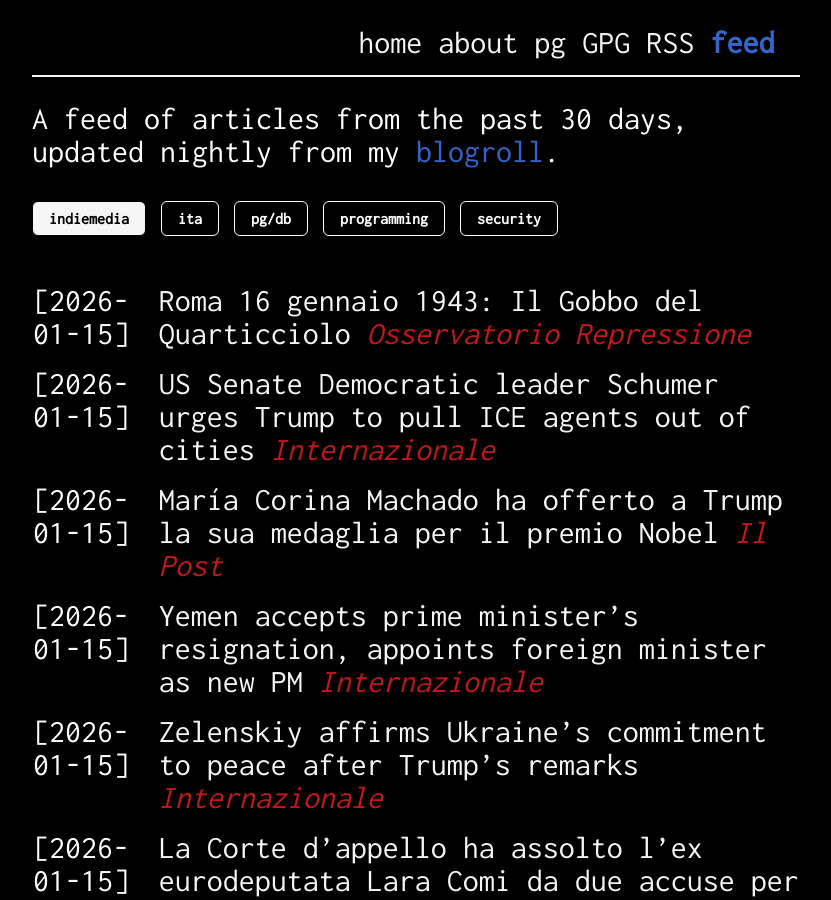
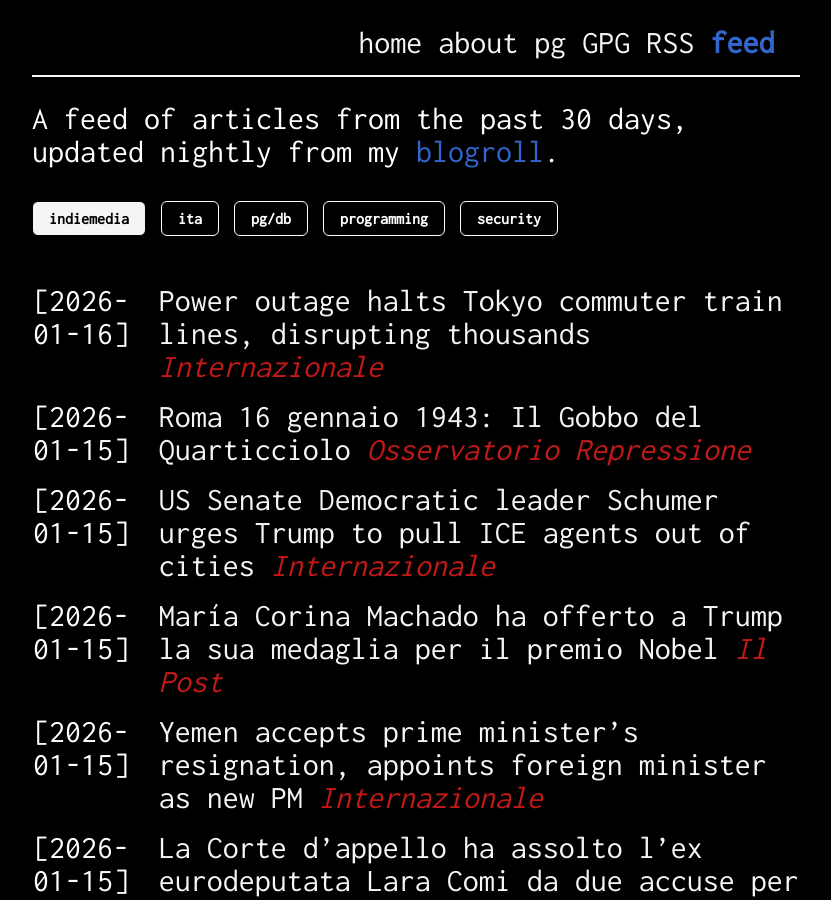
Before and after one commit to giulianopz/giulianopz.github.io, a Jekyll site: the page built from feed.html, in a window 1280 px wide and 900 px high. Shown: the whole window, without its empty margins (224-1055 px from the left). Built offline with Jekyll 4.4.1, drawn with Linux system fonts in a browser that asks for light colours; nearby versions of some CDN libraries; some of the changed lines change nothing that is shown.

Commit message:
chore: update feed.yaml

```diff
--- a/_data/feed.yaml
+++ b/_data/feed.yaml
@@ -1,4 +1,8 @@
 indiemedia:
+    - blogName: Internazionale
+      title: Power outage halts Tokyo commuter train lines, disrupting thousands
+      url: https://www.internazionale.it/ultime-notizie-reuters/2026/01/16/power-outage-halts-tokyo-commuter-train-lines-disrupting-thousands
+      published: 2026-01-16T00:00:32Z
     - blogName: Osservatorio Repressione
       title: 'Roma 16 gennaio 1943: Il Gobbo del Quarticciolo'
       url: https://www.osservatoriorepressione.info/roma-16-gennaio-1943-gobbo-del-quarticciolo/
@@ -15,10 +19,6 @@
       title: Yemen accepts prime minister’s resignation, appoints foreign minister as new PM
       url: https://www.internazionale.it/ultime-notizie-reuters/2026/01/15/yemen-accepts-prime-minister-s-resignation-appoints-foreign-minister-as-new-pm
       published: 2026-01-15T20:34:54Z
-    - blogName: Internazionale
-      title: Zelenskiy affirms Ukraine’s commitment to peace after Trump’s remarks
-      url: https://www.internazionale.it/ultime-notizie-reuters/2026/01/15/zelenskiy-affirms-ukraine-s-commitment-to-peace-after-trump-s-remarks
-      published: 2026-01-15T20:17:03Z
     - blogName: Il Post
       title: La Corte d’appello ha assolto l’ex eurodeputata Lara Comi da due accuse per truffa e corruzione e ha confermato un’altra condanna
       url: https://www.ilpost.it/2026/01/15/sentenza-appello-lara-comi-truffa-corruzione/
@@ -160,6 +160,10 @@
       title: “Perché al massimo si muore”. Parlando di montagna con Tona Sironi
       url: https://www.snaporaz.online/perche-al-massimo-si-muore-parlando-di-montagna-con-tona-sironi/
       published: 2026-01-15T23:10:12Z
+    - blogName: Ippolita
+      title: Cura di sé e vita non dissimulata – articolo per GATE – portale dell’unione buddhista italiana
+      url: https://www.ippolita.net/cura-di-se-e-vita-non-dissimulata-articolo-per-gate-portale-dellunione-buddhista-italiana/
+      published: 2026-01-15T21:39:11Z
     - blogName: Paolo Nori
       title: Turné
       url: https://www.paolonori.it/turne/
@@ -442,10 +446,6 @@
       published: 2026-01-07T13:47:23Z
     - blogName: Ippolita
       title: Laboratorio autodifesa digitale ad Antigone Milano Febbraio 2026
-      url: https://www.ippolita.net/laboratorio-autodifesa-digitale-ad-antigone-milano/
-      published: 2026-01-07T10:35:45Z
-    - blogName: Ippolita
-      title: Laboratorio autodifesa digitale ad Antigone Milano
       url: https://www.ippolita.net/laboratorio-autodifesa-digitale-ad-antigone-milano/
       published: 2026-01-07T10:35:45Z
     - blogName: Leonardo Tondelli
@@ -1168,6 +1168,10 @@
       published: 2025-12-17T13:17:23Z
 'security ':
     - blogName: BleepingComputer
+      title: Google now lets you change your @gmail.com address, rolling out
+      url: https://www.bleepingcomputer.com/news/technology/google-now-lets-you-change-your-gmailcom-address-rolling-out/
+      published: 2026-01-16T00:36:10Z
+    - blogName: BleepingComputer
       title: ChatGPT is now more reliable at finding and remembering your past chat
       url: https://www.bleepingcomputer.com/news/artificial-intelligence/chatgpt-is-now-more-reliable-at-finding-and-remembering-your-past-chat/
       published: 2026-01-16T00:14:44Z
@@ -1179,10 +1183,6 @@
       title: Chinese spies used Maduro's capture as a lure to phish US govt agencies
       url: https://go.theregister.com/feed/www.theregister.com/2026/01/15/chinese_spies_used_maduros_capture/
       published: 2026-01-15T22:15:02Z
-    - blogName: BleepingComputer
-      title: Grubhub confirms hackers stole data in recent security breach
-      url: https://www.bleepingcomputer.com/news/security/grubhub-confirms-hackers-stole-data-in-recent-security-breach/
-      published: 2026-01-15T21:38:51Z
     - blogName: Schneier on Security
       title: New Vulnerability in n8n
       url: https://www.schneier.com/blog/archives/2026/01/new-vulnerability-in-n8n.html
```
